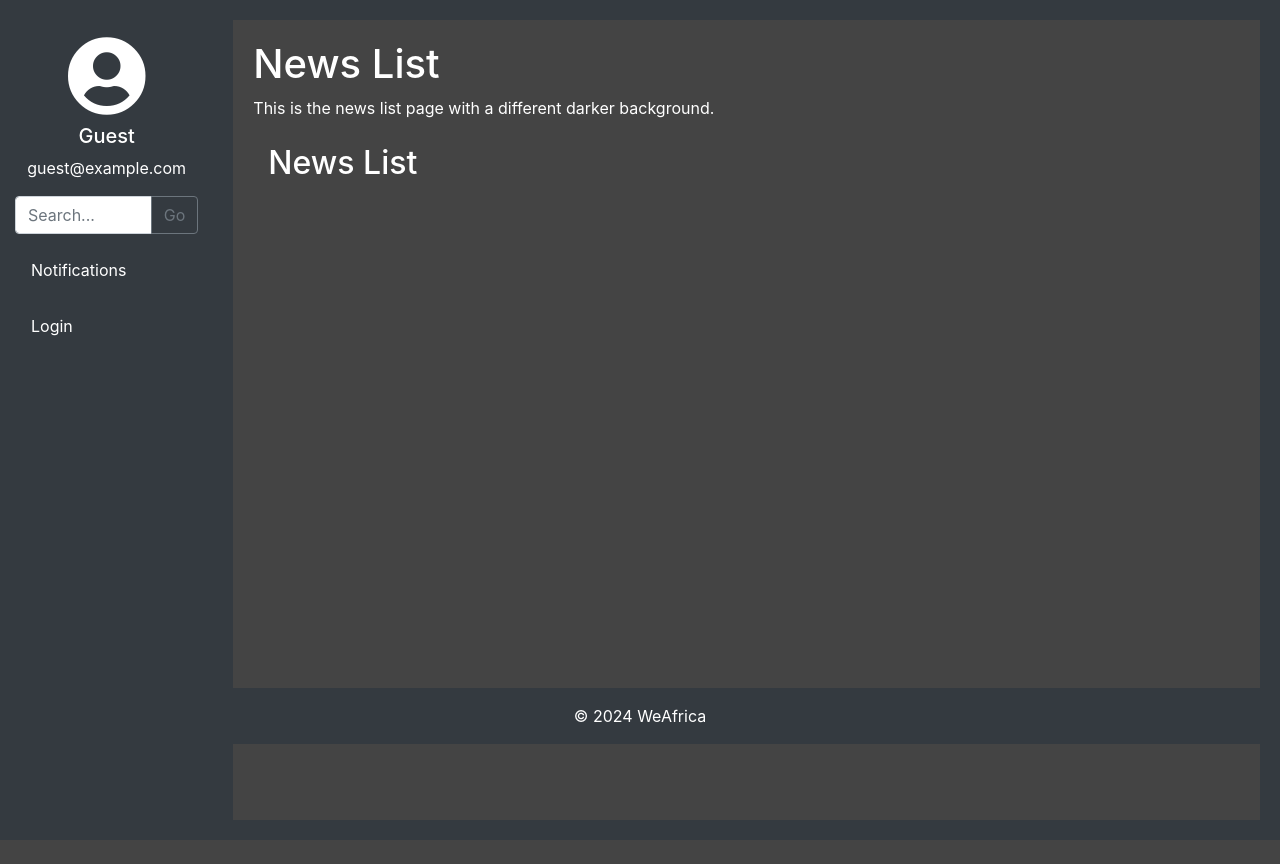
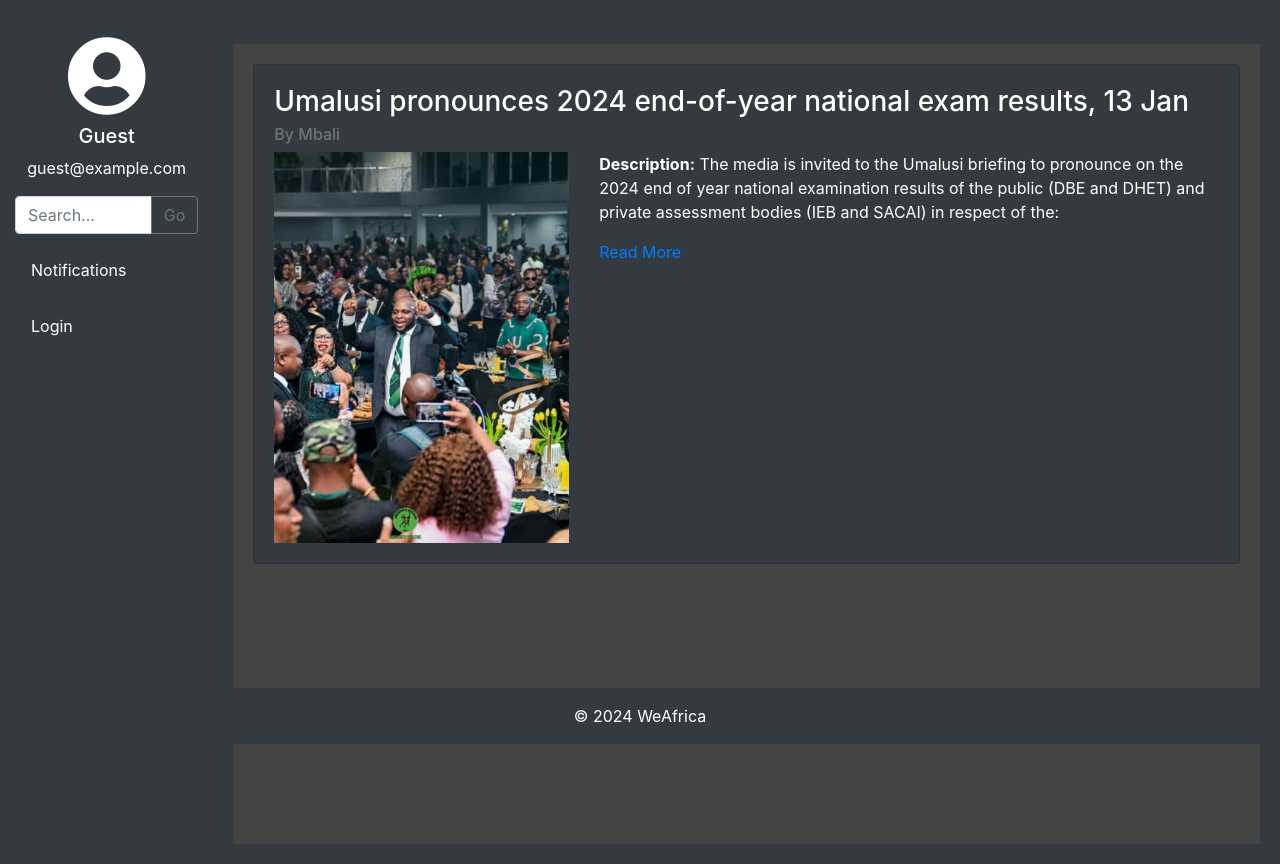
Before and after one commit to weafrica/weafrica.github.io, a Flask app: page /news_list in a window 1280 px wide. Shown: the part 56-920 px from the top of the page. Before the commit the page ends 896 px from the top, so only its background shows below. Run offline with Flask 3, Linux system fonts and the light colour scheme; data comes from the database, SQL or seed files in the repository; both versions use the stored data as it was after the commit; parts of the project's set-up code (start-up, migrations or seed data) failed here and were passed over; some libraries are stand-ins or nearby versions.

Commit message:
Add initial project files

```diff
--- a/app.py
+++ b/app.py
@@ -6,7 +6,7 @@ from werkzeug.security import generate_password_hash, check_password_hash
 from werkzeug.exceptions import HTTPException, NotFound, InternalServerError
 import os
 from functools import wraps
-import news
+import news  # Import the news module
 
 # Initialize Flask application
 app = Flask(__name__)
@@ -20,17 +20,9 @@ app.permanent_session_lifetime = timedelta(days=7)
 # Database file path
 DATABASE = 'final_project.db'
 
-# Function to get a database connection
-def get_db():
-    db = getattr(g, '_database', None)
-    if db is None:
-        db = g._database = sqlite3.connect(DATABASE)
-    return db
-
-# Ensure the upload folder exists
+# Upload folder
 UPLOAD_FOLDER = 'static/uploads'
 app.config['UPLOAD_FOLDER'] = UPLOAD_FOLDER
-os.makedirs(UPLOAD_FOLDER, exist_ok=True)
 
 # Allowed extensions for image upload
 ALLOWED_EXTENSIONS = {'png', 'jpg', 'jpeg', 'gif'}
@@ -38,12 +30,17 @@ ALLOWED_EXTENSIONS = {'png', 'jpg', 'jpeg', 'gif'}
 def allowed_file(filename):
     return '.' in filename and filename.rsplit('.', 1)[1].lower() in ALLOWED_EXTENSIONS
 
-# Decorator to require login for certain routes
+def get_db():
+    conn = sqlite3.connect(DATABASE)
+    conn.row_factory = sqlite3.Row
+    return conn
+
 def login_required(f):
     @wraps(f)
     def decorated_function(*args, **kwargs):
         if 'username' not in session:
-            return redirect(url_for('login'))
+            flash('You need to be logged in to access this page.', 'warning')
+            return redirect(url_for('login', next=request.url))
         return f(*args, **kwargs)
     return decorated_function
 
@@ -60,9 +57,39 @@ def handle_exception(e):
 @app.route('/', endpoint='index')
 def index():
     # Retrieve the username from the session
-    username = session.get('username', 'Guest')
-    # Render the index.html template with the username
+    username = session.get('username')
     return render_template('index.html', username=username)
+
+@app.route('/news_list')
+def news_list():
+    # Fetch all articles from the database
+    articles = news.get_all_articles()
+    # Render the news_list.html template with the articles
+    return render_template('news_list.html', articles=articles)
+
+@app.route('/add_news', methods=['GET', 'POST'])
+@login_required
+def add_news():
+    if request.method == 'POST':
+        title = request.form['title']
+        description = request.form['description']
+        body = request.form['body']
+        image = request.files['image']
+        author = session.get('username')  # Get the author from the session
+
+        if image and allowed_file(image.filename):
+            filename = secure_filename(image.filename)
+            image.save(os.path.join(app.config['UPLOAD_FOLDER'], filename))
+        else:
+            filename = None
+
+        # Save the article in the database using the news module
+        news.save_article(title, description, body, filename, author)
+
+        flash('News article added successfully!', 'success')
+        return redirect(url_for('news_list'))
+
+    return render_template('add_news.html')
 
 @app.route('/login', methods=['GET', 'POST'])
 def login():
@@ -185,38 +212,6 @@ def forgot_password():
                 flash('Incorrect security answer. Please try again.', 'forgot_password_error')
     return render_template('forgot_password.html')
 
-@app.route('/news_list')
-def news_list():
-    # Render the news_list.html template
-    return render_template('news_list.html')
-
-@app.route('/add_news', methods=['GET', 'POST'])
-def add_news():
-    if 'username' not in session:
-        flash('You need to be logged in to add news.', 'warning')
-        return redirect(url_for('login'))
-
-    if request.method == 'POST':
-        title = request.form['title']
-        description = request.form['description']
-        body = request.form['body']
-        image = request.files['image']
-
-        if image and allowed_file(image.filename):
-            filename = secure_filename(image.filename)
-            image.save(os.path.join(app.config['UPLOAD_FOLDER'], filename))
-        else:
-            filename = None
-
-        # Add logic to save the news article along with the image filename
-        # Assuming you have a function to save the article in the database
-        news.save_article(title, description, body, filename)
-
-        flash('News article added successfully!', 'success')
-        return redirect(url_for('news_list'))
-
-    return render_template('add_news.html')
-
 @app.route('/shop')
 def shop():
     # Render the shop.html template
--- a/news.py
+++ b/news.py
@@ -4,10 +4,9 @@ from flask import g
 DATABASE = 'final_project.db'
 
 def get_db():
-    db = getattr(g, '_database', None)
-    if db is None:
-        db = g._database = sqlite3.connect(DATABASE)
-    return db
+    conn = sqlite3.connect('final_project.db')
+    conn.row_factory = sqlite3.Row
+    return conn
 
 def init_db():
     with app.app_context():
@@ -16,20 +15,22 @@ def init_db():
             db.cursor().executescript(f.read())
         db.commit()
 
-def add_article(title, description, body, image_url, author):
+def save_article(title, description, body, image_filename, author):
     db = get_db()
     cursor = db.cursor()
     cursor.execute(
-        "INSERT INTO articles (title, description, body, image_url, author) VALUES (?, ?, ?, ?, ?)",
-        (title, description, body, image_url, author)
+        "INSERT INTO articles (title, description, body, image, author) VALUES (?, ?, ?, ?, ?)",
+        (title, description, body, image_filename, author)
     )
     db.commit()
+    db.close()
 
 def get_all_articles():
     db = get_db()
     cursor = db.cursor()
-    cursor.execute("SELECT title, description, body, image_url FROM articles")
+    cursor.execute("SELECT title, description, body, image, author FROM articles")
     articles = cursor.fetchall()
+    db.close()
     return articles
 
 def close_connection(exception):
--- a/project_steps.txt
+++ b/project_steps.txt
@@ -25,3 +25,6 @@ move all the script to static js
 If the user pressed the news page show the add news page
 If the user press news show the add news page on the header
 users can only add news after they have log in. also add this message
+Update the news_list route to fetch the articles from the database and pass them to the template
+remove the news list words and only show the article. also use a darker background
+make all the news a link, that only shows title, image and description. then only show the body of the news after the link has been clicked. make use of readmore
--- a/templates/news_list.html
+++ b/templates/news_list.html
@@ -2,30 +2,32 @@
 {% block title %}News List{% endblock %}
 
 {% block content %}
-<div class="container darker-background-2">
-    <h1>News List</h1>
-    <p>This is the news list page with a different darker background.</p>
-    <!-- Add more content as needed -->
-    <div class="container mt-4">
-        <h2>News List</h2>
+<div class="container darker-background-2 mt-4">
     {% for article in articles %}
-            <div class="card mb-4">
+        <div class="card mb-4 bg-dark text-white">
             <div class="card-body">
                 <h3 class="card-title">{{ article.title }}</h3>
+                <h6 class="card-subtitle mb-2 text-muted">By {{ article.author }}</h6>
                 <div class="row">
-                        {% if article.image_url %}
+                    {% if article.image %}
                         <div class="col-md-4">
-                                <img src="{{ article.image_url }}" class="img-fluid" alt="{{ article.title }}" style="max-width: 100%; height: auto;">
+                            <img src="{{ url_for('static', filename='uploads/' ~ article.image) }}" class="img-fluid" alt="{{ article.title }}" style="max-width: 100%; height: auto;">
                         </div>
                     {% endif %}
                     <div class="col-md-8">
                         <p class="card-text"><strong>Description:</strong> {{ article.description }}</p>
+                        <a href="#" class="read-more-link" data-article-id="{{ loop.index }}">Read More</a>
+                        <div class="article-body" id="article-body-{{ loop.index }}" style="display: none;">
                             <p class="card-text">{{ article.body }}</p>
+                        </div>
                     </div>
                 </div>
             </div>
         </div>
     {% endfor %}
 </div>
-</div>
 {% endblock %}
+
+{% block scripts %}
+<script src="{{ url_for('static', filename='js/news_list.js') }}"></script>
+{% endblock %}
```
Also changed, not shown: static/js/news_list.js (added, +27 -0 lines), README.md, final_project.db. Lines whose indentation alone changed are shown as unchanged.
